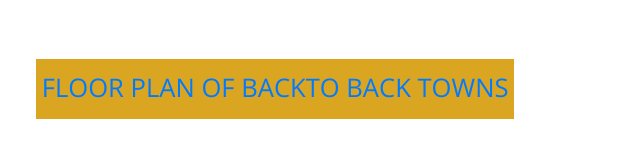
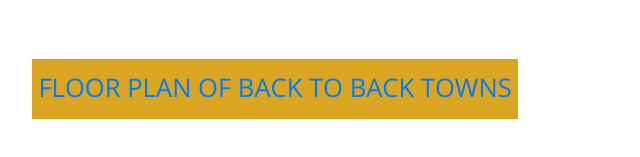
Before and after one commit to Athul-Sabu/ARIA-FLOOR-V2_1, a plain HTML site: page index.html in a window 1280 px wide. Shown: the part 2252-2409 px from the top of the page, 367-1007 px from the left. Drawn offline with nearby package versions, Linux system fonts and the light colour scheme.

Commit message:
Update index.html

```diff
--- a/index.html
+++ b/index.html
@@ -69,7 +69,7 @@
 
 
 <div class="athulp">
-  <button><a href="https://athul-sabu.github.io/ARIA-FLOOR-V2_2/">FLOOR PLAN OF BACKTO BACK TOWNS</a></button>
+  <button><a href="https://athul-sabu.github.io/ARIA-FLOOR-V2_2/">FLOOR PLAN OF BACK TO BACK TOWNS</a></button>
 </div>
 
 
```
